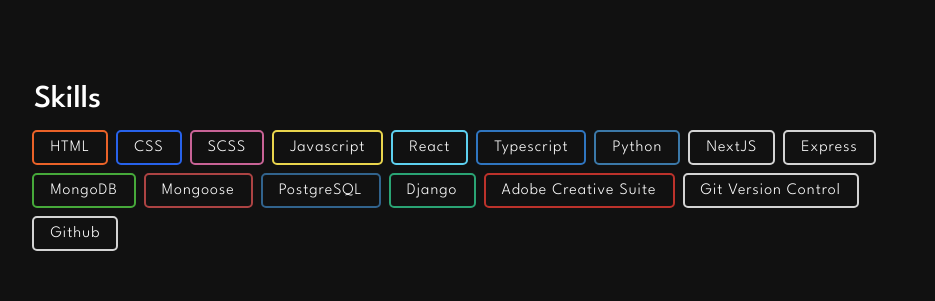
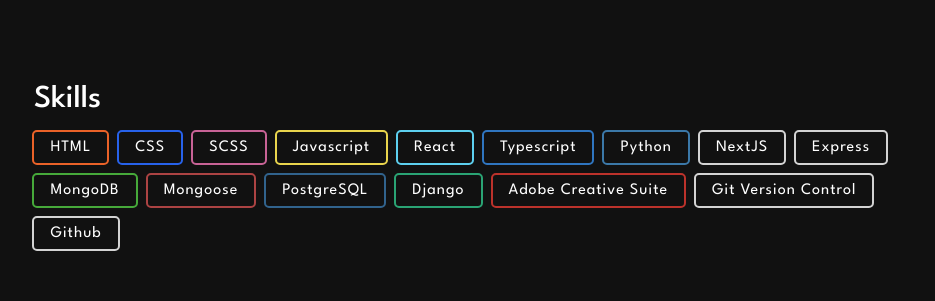
Before and after one commit to colinstoutt/portfolio_colin-stoutt, a Next.js app: page / in a window 1280 px wide. Shown: the part 1288-1589 px from the top of the page, without its empty margins (171-1106 px from the left). Built offline with nearby package versions, Linux system fonts and the light colour scheme.

Commit message:
change font weight

```diff
--- a/src/scss/about.scss
+++ b/src/scss/about.scss
@@ -24,7 +24,7 @@
     }
     &-skill {
       color: white;
-      font-weight: 300;
+      font-weight: 400;
       padding: 0.5rem 1rem;
       margin: 0 0.5rem 0.5rem 0;
       border-radius: 5px;
```
